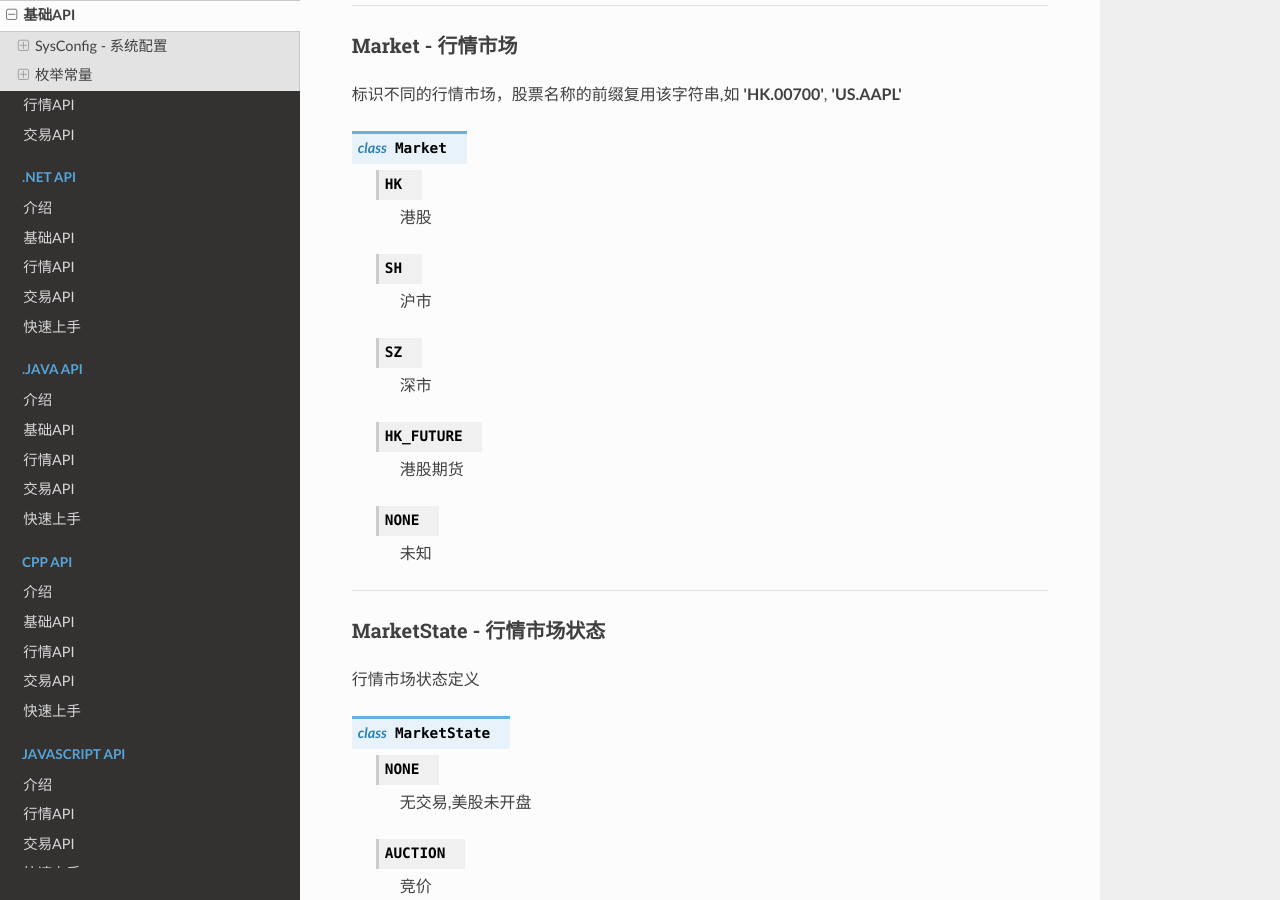
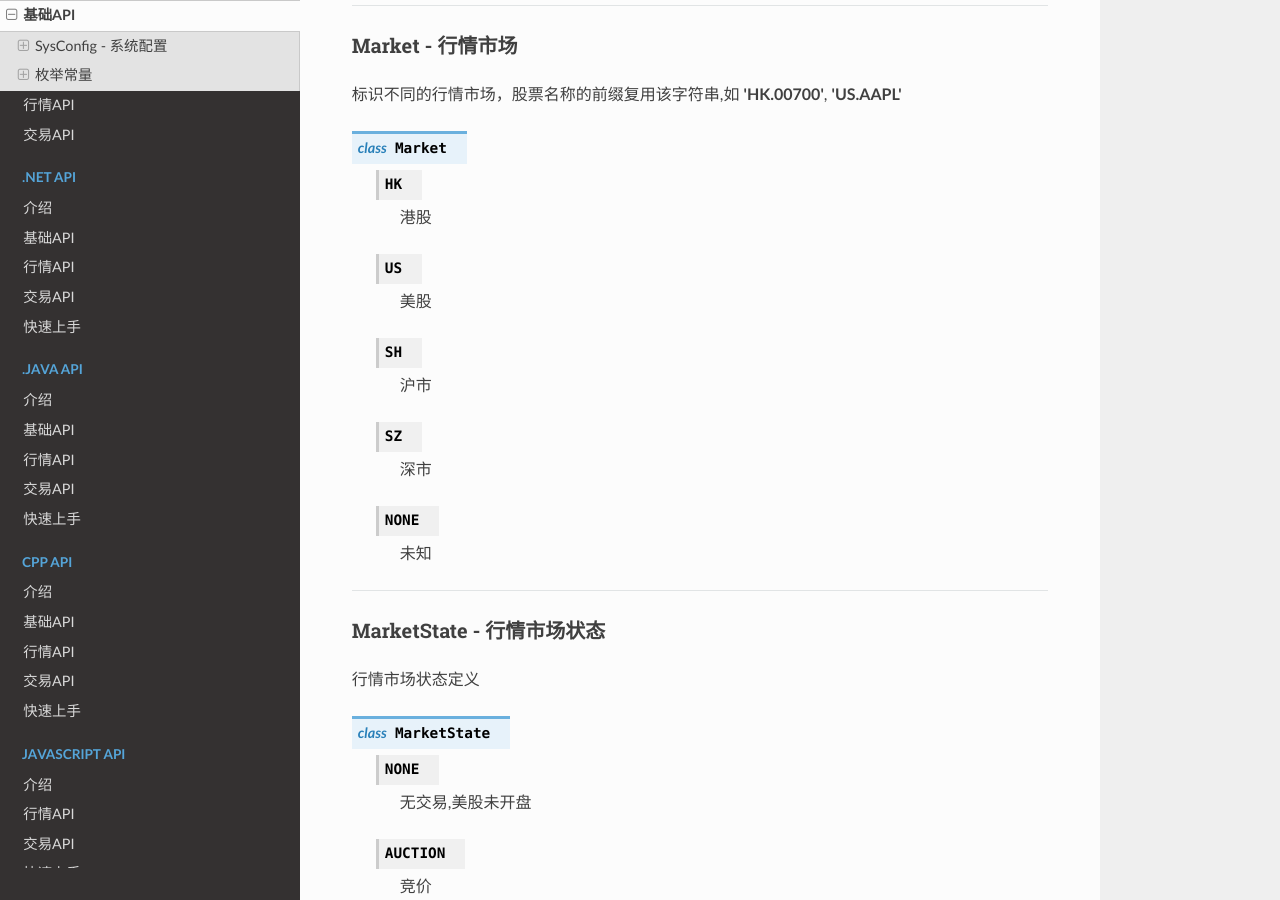
Before and after one commit to FutunnOpen/futu-api-doc, a Sphinx documentation site: the page built from doc_maker/source/api/Base_API.rst, in a window 1280 px wide and 900 px high, scrolled down 13594 px. Built offline with Sphinx 7.4.7 and the Read the Docs theme 2.0.0, drawn with Linux system fonts in a browser that asks for light colours.

Commit message:
补充美国市场枚举

```diff
--- a/doc_maker/source/api/Base_API.rst
+++ b/doc_maker/source/api/Base_API.rst
@@ -688,6 +688,10 @@ Market - 行情市场
 
   港股
 
+ ..  py:attribute:: US
+
+  美股
+
  ..  py:attribute:: SH
 
   沪市
@@ -695,10 +699,6 @@ Market - 行情市场
  ..  py:attribute:: SZ
 
   深市
-
- ..  py:attribute:: HK_FUTURE
-
-  港股期货
 
  ..  py:attribute:: NONE
 
```
